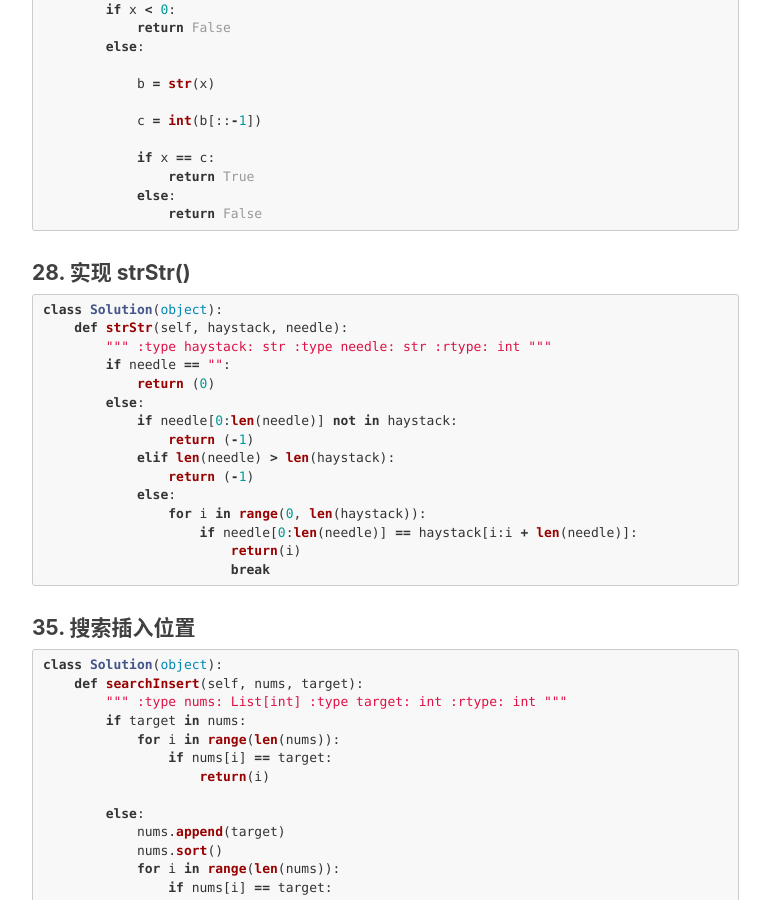
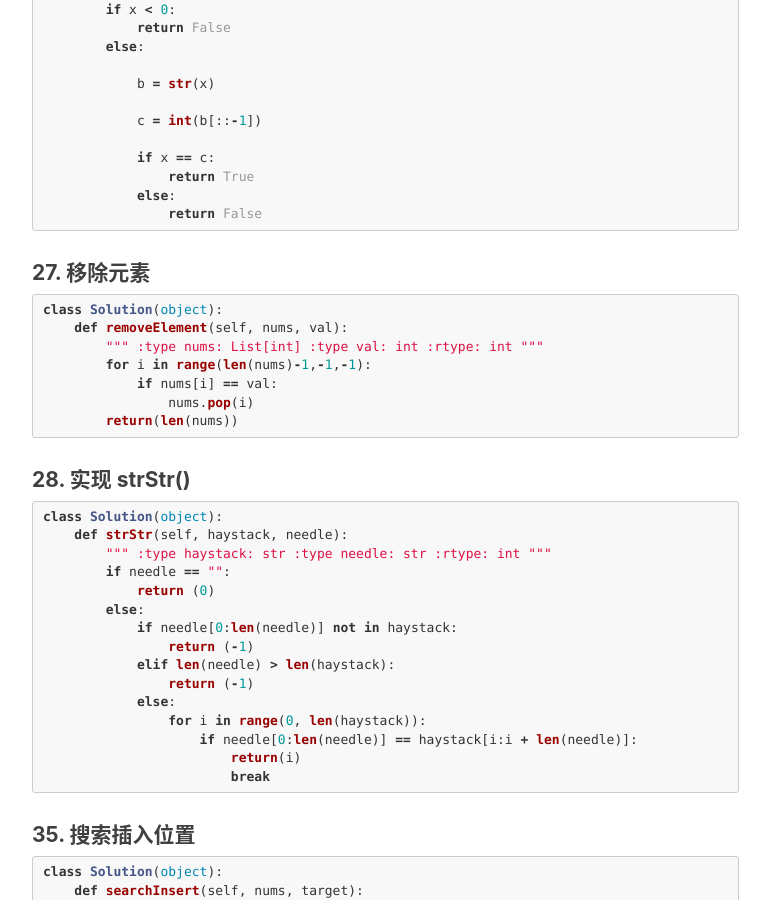
Before and after one commit to zapp926/blog, a Jekyll site: the page built from _posts/2019-03-03-Python.md, in a window 1280 px wide and 900 px high, scrolled down 1342 px. Shown: the whole window, without its empty margins (233-1003 px from the left). Built offline with Jekyll 4.4.1, drawn with Linux system fonts in a browser that asks for light colours; nearby versions of some CDN libraries; comment, search, counter and statistics services are not loaded.

Commit message:
Update 2019-03-03-Python.md

````diff
--- a/_posts/2019-03-03-Python.md
+++ b/_posts/2019-03-03-Python.md
@@ -74,6 +74,22 @@ class Solution(object):
                 return True
             else:
                 return False
+```
+
+#### 27. 移除元素
+
+```python
+class Solution(object):
+    def removeElement(self, nums, val):
+        """
+        :type nums: List[int]
+        :type val: int
+        :rtype: int
+        """
+        for i in range(len(nums)-1,-1,-1):
+            if nums[i] == val:
+                nums.pop(i)
+        return(len(nums))
 ```
 
 #### 28. 实现 strStr()
````
